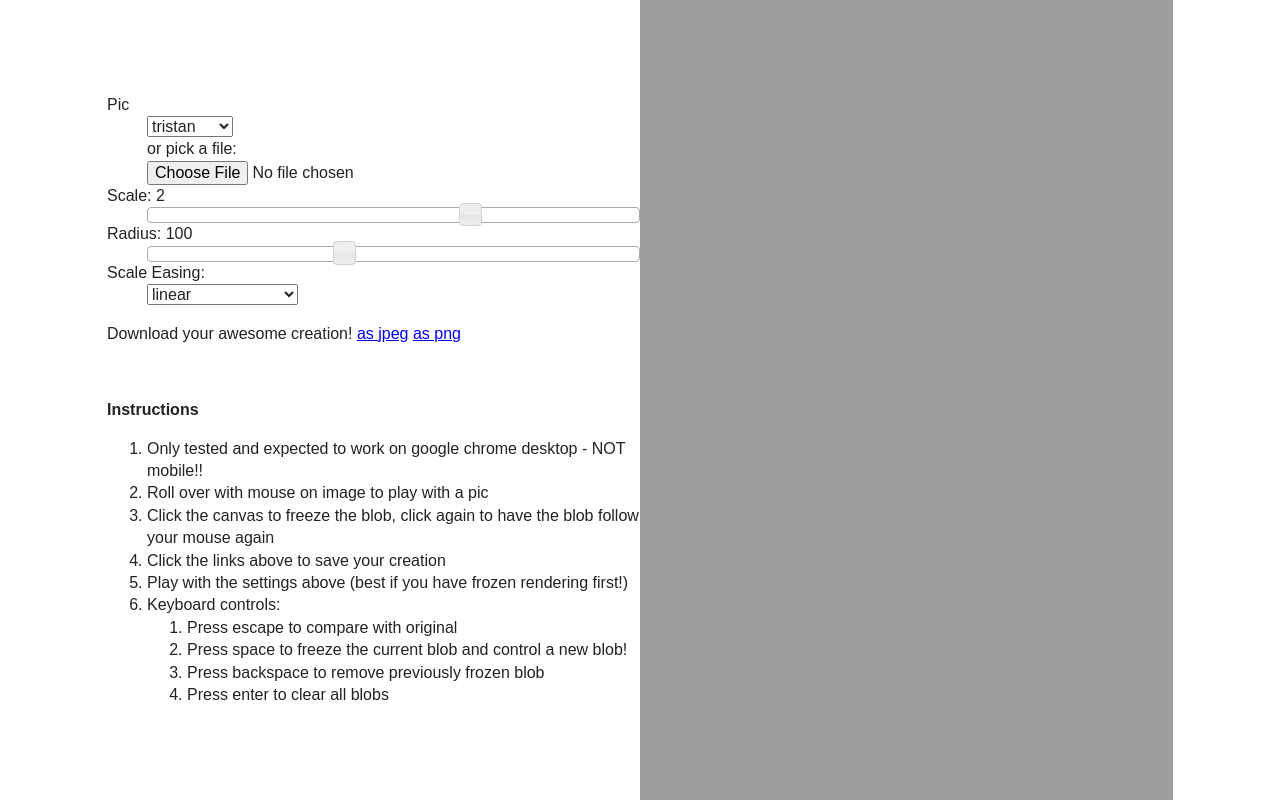
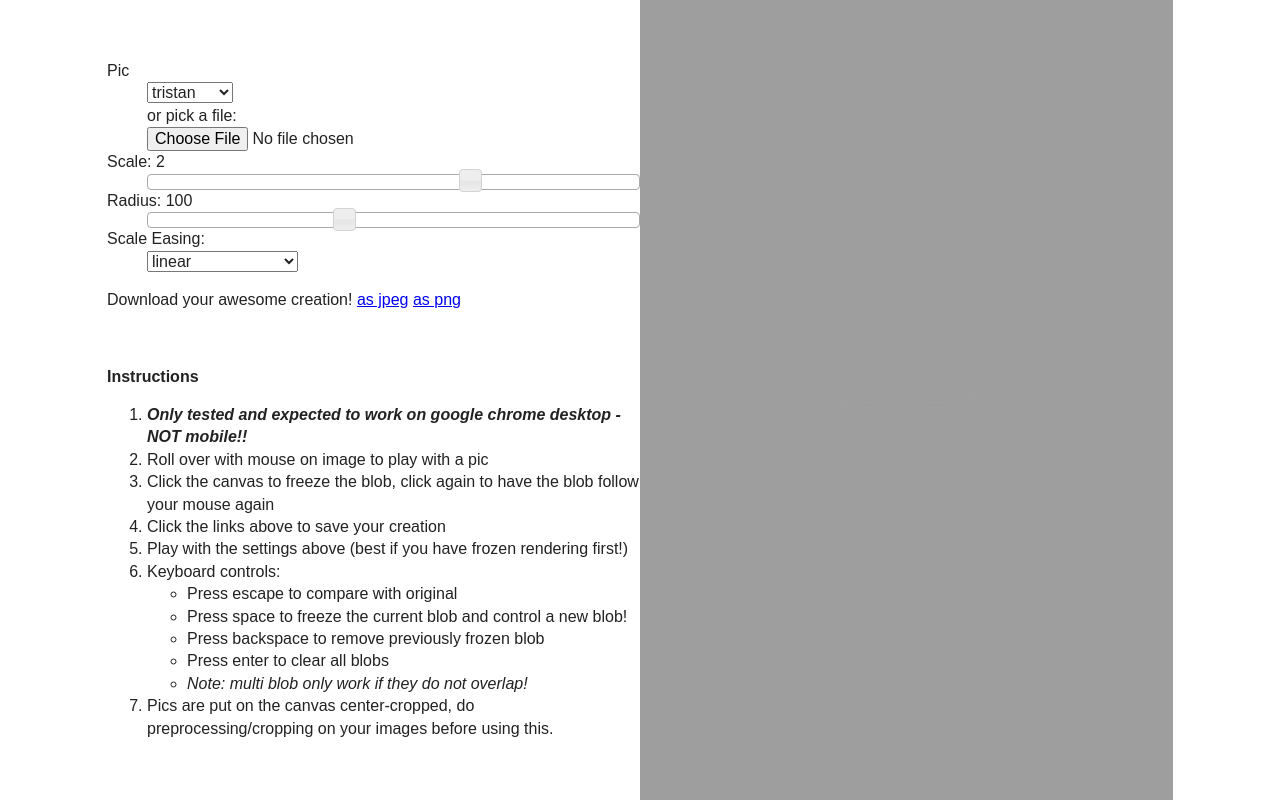
Before and after one commit to timotheeg/distort_faces, a plain HTML site: page index.html in a window 1280 px wide. Drawn offline with nearby package versions, Linux system fonts and the light colour scheme; files whose address does not match are found by name.

Commit message:
Update instructions

```diff
--- a/index.html
+++ b/index.html
@@ -47,18 +47,21 @@
 
                     <p><strong>Instructions</strong></p>
                     <ol>
-                        <li>Only tested and expected to work on google chrome desktop - NOT mobile!!</li>
+                        <li><em><strong>Only tested and expected to work on google chrome desktop - NOT mobile!!</strong></em></li>
                         <li>Roll over with mouse on image to play with a pic</li>
                         <li>Click the canvas to freeze the blob, click again to have the blob follow your mouse again</li>
                         <li>Click the links above to save your creation</li>
                         <li>Play with the settings above (best if you have frozen rendering first!)</li>
-                        <li>Keyboard controls:</li>
-                        <ol>
-                            <li>Press escape to compare with original</li>
-                            <li>Press space to freeze the current blob and control a new blob!</li>
-                            <li>Press backspace to remove previously frozen blob</li>
-                            <li>Press enter to clear all blobs</li>
-                        </ol>
+                        <li>Keyboard controls:
+                            <ul>
+                                <li>Press escape to compare with original</li>
+                                <li>Press space to freeze the current blob and control a new blob!</li>
+                                <li>Press backspace to remove previously frozen blob</li>
+                                <li>Press enter to clear all blobs</li>
+                                <li><em>Note: multi blob only work if they do not overlap!</em></li>
+                            </ul>
+                        </li>
+                        <li>Pics are put on the canvas center-cropped, do preprocessing/cropping on your images before using this.</li>
                     </ol>
                 </td>
                 <td>
```
